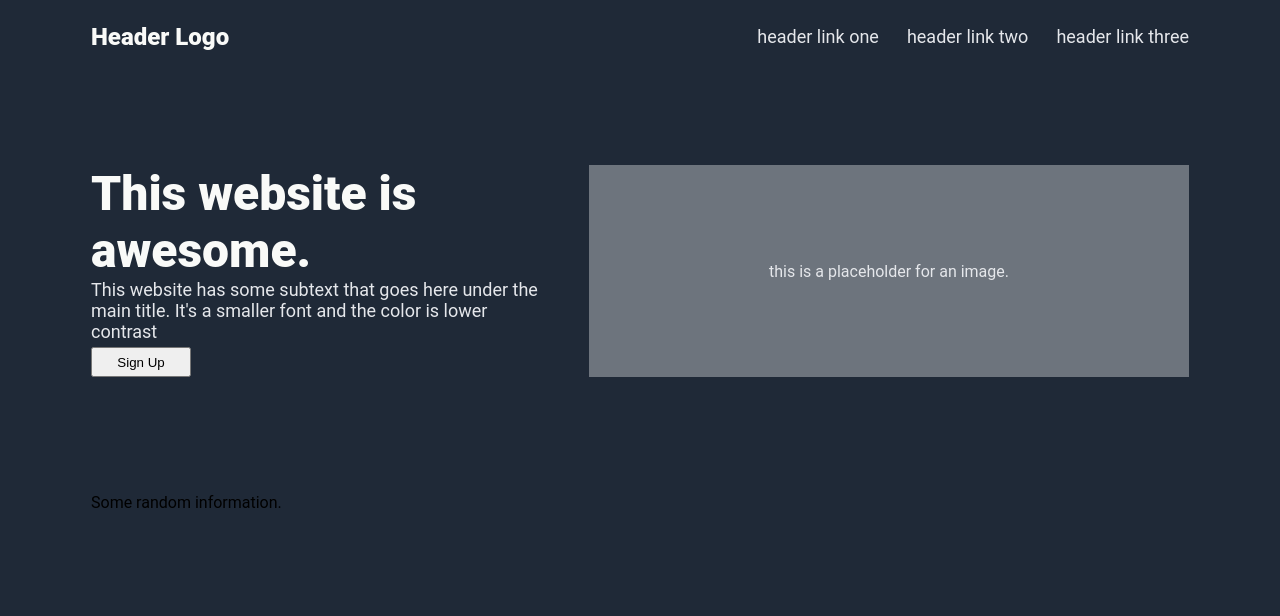
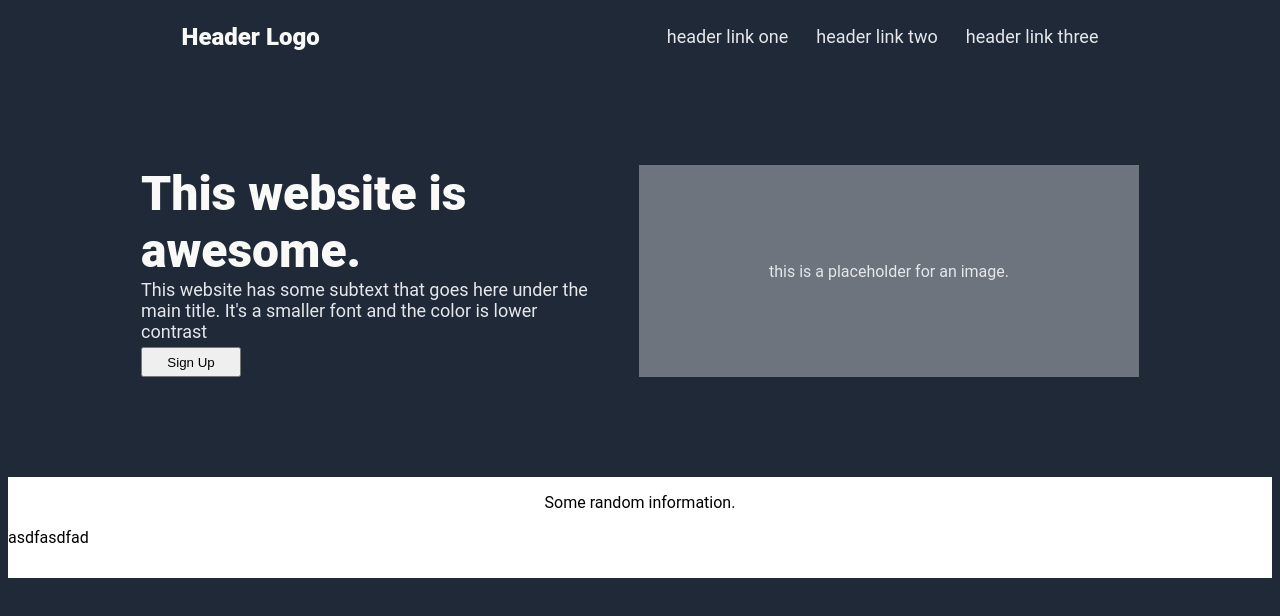
Before and after one commit to cochisealfonso/landing-page, a plain HTML site: page index.html in a window 1280 px wide. Drawn offline with Linux system fonts and the light colour scheme.

Commit message:
Modify flexbox for header and content sections

```diff
--- a/index.html
+++ b/index.html
@@ -7,6 +7,7 @@
     <title>Landing Page</title>
 </head>
 <body>
+    <div class="background-header">
         <div class="header">
             <div class="logo"><a href="#">Header Logo</a></div>
             <ul class="header-links">
@@ -25,11 +26,14 @@
                 <p>this is a placeholder for an image.</p>
             </div>
         </div>
+    </div>
+
+    <div class="background-information">
         <div class="information">
             <p class="information-header">Some random information.</p>
             <div class="information-body">
                 <div class="information-body-1">
-
+                    asdfasdfad
                 </div>
                 <div class="information-body-2">
 
@@ -42,5 +46,6 @@
                 </div>
             </div>
         </div>
+    </div>
 </body>
 </html>
--- a/styles.css
+++ b/styles.css
@@ -11,8 +11,11 @@ li {
 body {
     display: flex;
     flex-direction: column;
+    flex: 1;
+    justify-content: space-around;
     background-color: #1F2937;
 }
+
 
 button {
     width: 100px;
@@ -28,10 +31,12 @@ a {
     text-decoration: none;
 }
 
+
+
 .header {
     display: flex;
     align-items: center;
-    justify-content: space-between;
+    justify-content: space-around;
 }
 
 .header a {
@@ -55,6 +60,7 @@ a {
 
 .content {
     display: flex;
+    justify-content: center;
     align-items: stretch;
     flex: 0;
     margin: 100px 0;
@@ -82,11 +88,32 @@ a {
 
 .content-image {
     display: flex;
-    width: 600px;
+    width: 500px;
     justify-content: center;
     align-items: center;
     color: #E5E7EB;
     background-color: #6d747d;
+}
 
+.background-information {
+    background-color: #FFFFFF;
+    width: 100%
+}
 
+.information {
+    display: flex;
+    flex-direction: column;
 }
+
+.information-header {
+    display: flex;
+    justify-content: center;
+    flex: ;
+}
+
+.information-body-1 {
+    display: flex;
+    height: 50px;
+    width: 50px;
+    border: 10px;
+}
```
Lines whose indentation alone changed are shown as unchanged.
